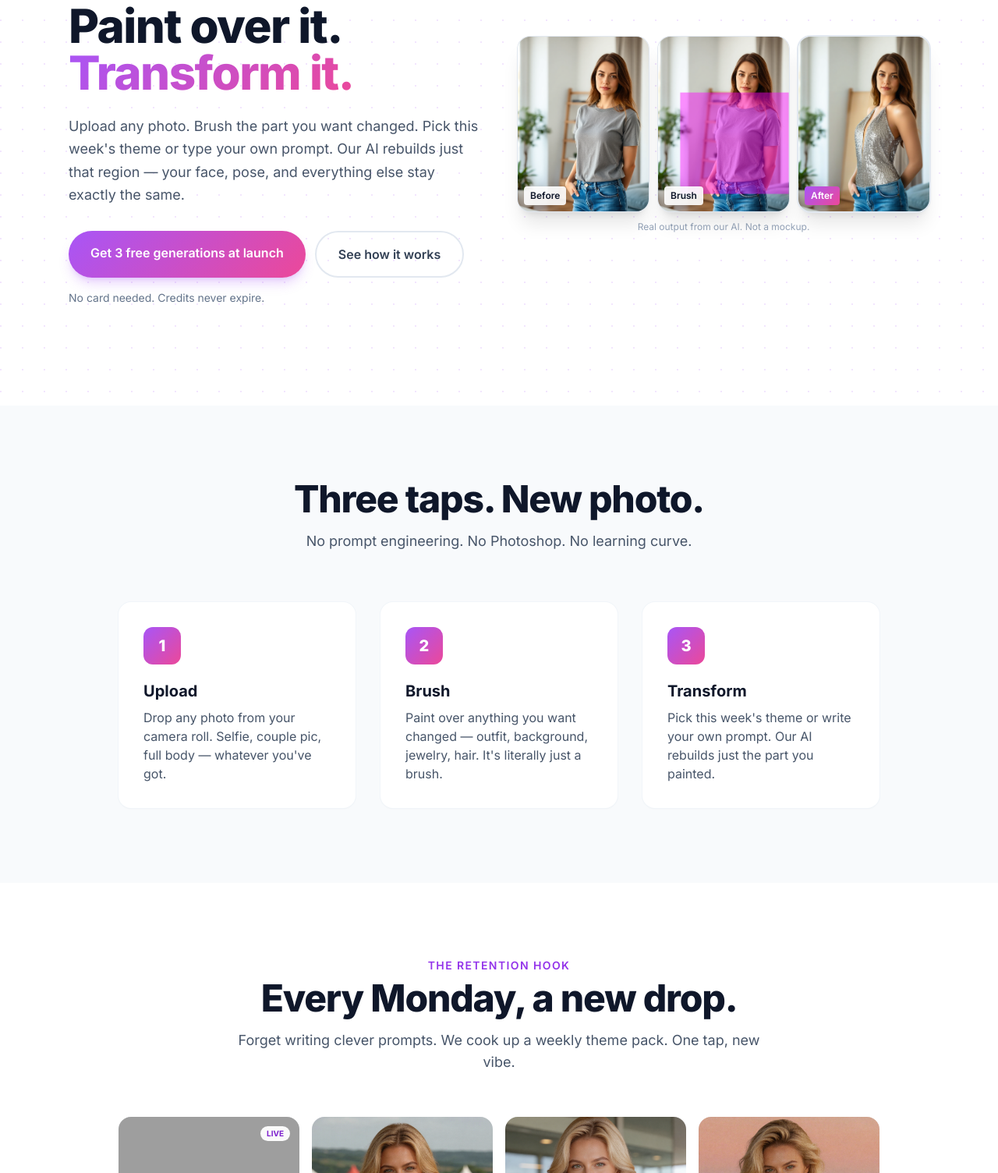
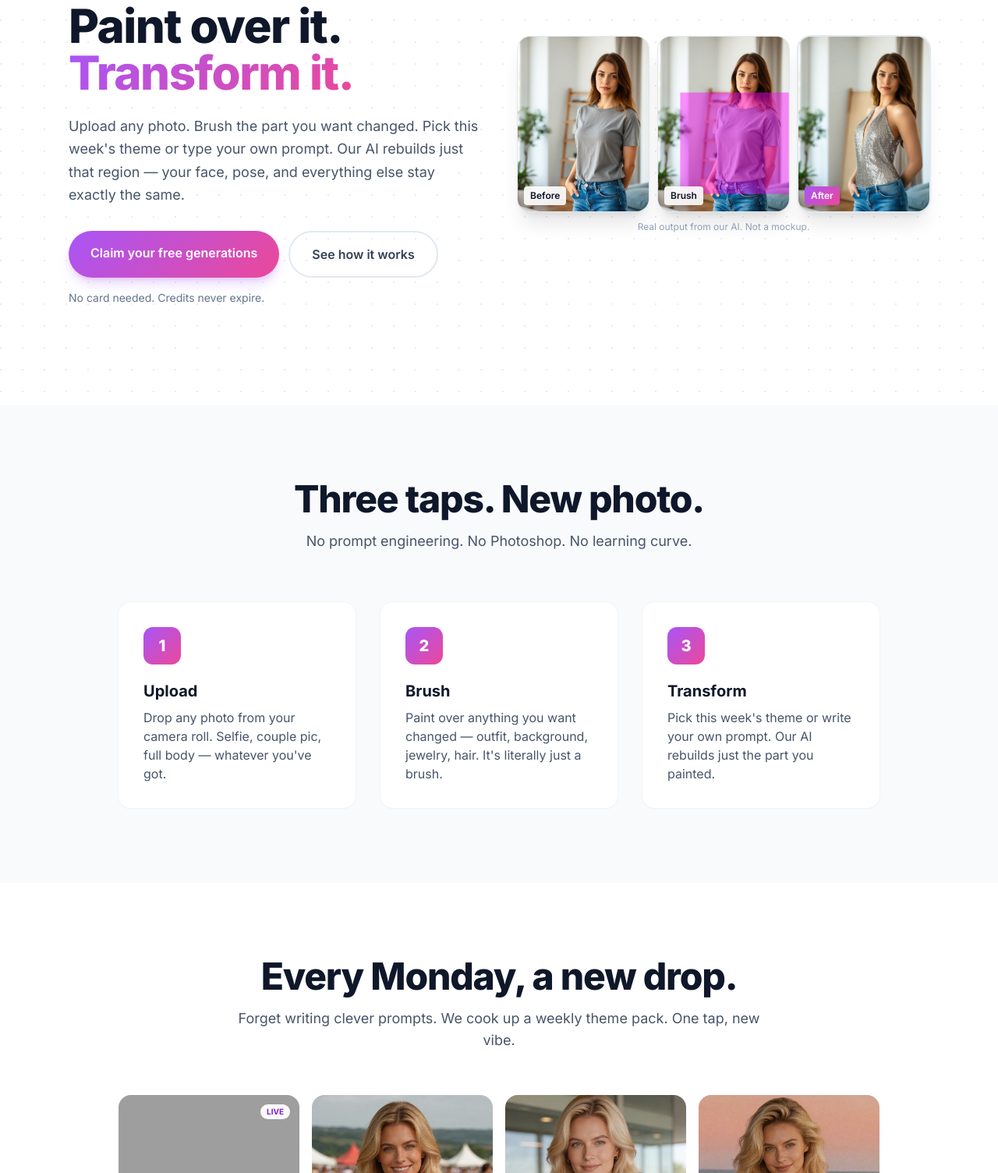
Before and after one commit to ascendglobaldata/inpaintly-landing, a plain HTML site: page index.html in a window 1280 px wide. Shown: the part 208-1712 px from the top of the page at 78% size. Drawn offline with nearby package versions, Linux system fonts and the light colour scheme; grey boxes are pictures that could not be loaded.

Commit message:
Retire "retention hook" label + reword hero CTA for open launch
- "THE RETENTION HOOK" eyebrow removed above "Every Monday, a new drop"
  — marketing-meta label was showing through in production copy.
- Hero primary CTA "Get 3 free generations at launch" reworded to
  "Claim your free generations" and pointed directly at the live app
  (app.inpaintly.app/login) instead of the waitlist anchor.

Co-Authored-By: Claude Opus 4.7 (1M context) <noreply@anthropic.com>

```diff
--- a/index.html
+++ b/index.html
@@ -100,7 +100,7 @@
           Upload any photo. Brush the part you want changed. Pick this week's theme or type your own prompt. Our AI rebuilds just that region — your face, pose, and everything else stay exactly the same.
         </p>
         <div class="mt-8 flex flex-col sm:flex-row gap-3">
-          <a href="#waitlist" class="gradient-bg text-white px-7 py-4 rounded-full font-semibold shadow-lg shadow-brand-500/25 text-center">Get 3 free generations at launch</a>
+          <a href="https://app.inpaintly.app/login" class="gradient-bg text-white px-7 py-4 rounded-full font-semibold shadow-lg shadow-brand-500/25 text-center">Claim your free generations</a>
           <a href="#how" class="border-2 border-slate-200 hover:border-slate-400 text-slate-700 px-7 py-4 rounded-full font-semibold text-center">See how it works</a>
         </div>
         <p class="mt-4 text-sm text-slate-500">No card needed. Credits never expire.</p>
@@ -158,8 +158,7 @@
   <section id="themes" class="py-24">
     <div class="max-w-5xl mx-auto px-6">
       <div class="text-center mb-14">
-        <p class="text-sm font-semibold tracking-widest text-brand-600 uppercase">The retention hook</p>
-        <h2 class="mt-2 text-4xl md:text-5xl font-extrabold tracking-tight">Every Monday, a new drop.</h2>
+        <h2 class="text-4xl md:text-5xl font-extrabold tracking-tight">Every Monday, a new drop.</h2>
         <p class="mt-4 text-lg text-slate-600 max-w-2xl mx-auto">Forget writing clever prompts. We cook up a weekly theme pack. One tap, new vibe.</p>
       </div>
       <div class="grid grid-cols-2 md:grid-cols-4 gap-4">
```
